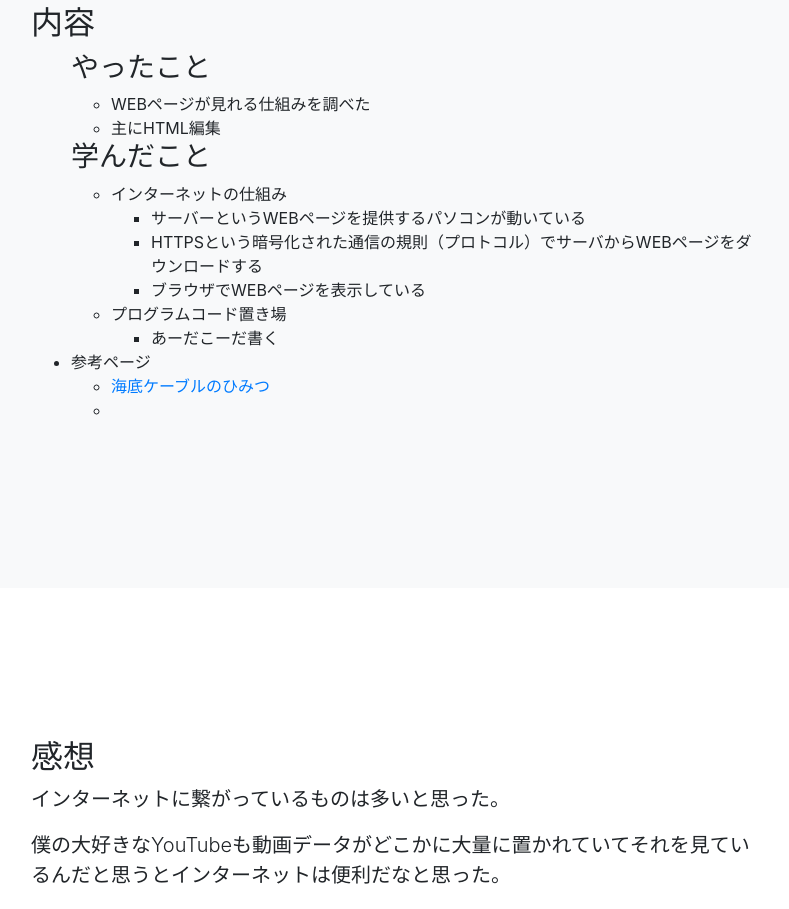
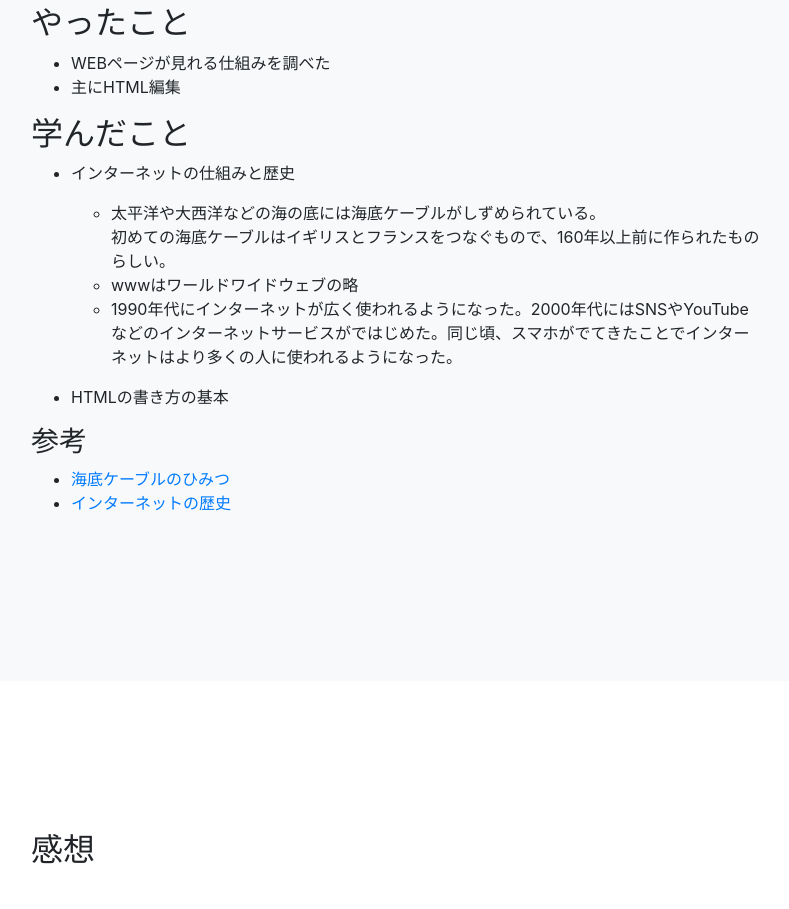
Before and after one commit to sako-na/myself, a website with bundled scripts: page index.html in a window 1280 px wide. Shown: the part 1016-1925 px from the top of the page, without its empty margins (244-1033 px from the left). Built offline with nearby package versions, Linux system fonts and the light colour scheme.

Commit message:
Update index.html

```diff
--- a/index.html
+++ b/index.html
@@ -57,7 +57,7 @@
         <div class="col-lg-8 mx-auto">
           <h2>見てくれてありがとう！</h2>
            <p class="lead">お父さんに教わりながら初めてホームページを作ってみました。<br>
-             これをやろうと思ったきっかけは、お父さんがふだんコンピューターを使っていて興味がわいてきたからです。<br>
+             きっかけはお父さんがふだんコンピューターを使っていて、興味がわいてきたからです。<br>
              URLをメモしてパソコンやスマホで見てください。<br>
              https://sako-na.github.io/myself</p>
         </div>
@@ -69,32 +69,28 @@
     <div class="container">
       <div class="row">
         <div class="col-lg-8 mx-auto">
-          <h2>内容</h2>
-          <ul>
-          <h3>やったこと</h3>
+          <h2>やったこと</h2>
           <ul>
             <li>WEBページが見れる仕組みを調べた</li>
             <li>主にHTML編集</li>
           </ul>
-            <h3>学んだこと</h3>
+            <h2>学んだこと</h2>
           <ul>
-            <li>インターネットの仕組み</li>
+            <li>インターネットの仕組みと歴史</li>
               <ul>
-                <li>サーバーというWEBページを提供するパソコンが動いている</li>
-                <li>HTTPSという暗号化された通信の規則（プロトコル）でサーバからWEBページをダウンロードする</li>
-                <li>ブラウザでWEBページを表示している</li>
-              </ul>
-            <li>プログラムコード置き場</li>
-              <ul>
-                <li>あーだこーだ書く</li>
-              </ul>
-              </ul>
-            <li>参考ページ</li>
+                <p class=""><li>太平洋や大西洋などの海の底には海底ケーブルがしずめられている。<br>
+                初めての海底ケーブルはイギリスとフランスをつなぐもので、160年以上前に作られたものらしい。</li>
+                <li>wwwはワールドワイドウェブの略</li>
+                <li>1990年代にインターネットが広く使われるようになった。2000年代にはSNSやYouTubeなどのインターネットサービスがではじめた。同じ頃、スマホがでてきたことでインターネットはより多くの人に使われるようになった。</li>
+                </p>
+            </ul>
+            <li>HTMLの書き方の基本</li>
+          </ul>
+            <h3>参考</h3>
               <ul>
                 <li><a href="https://jpn.nec.com/kids/himitsu/07.html">海底ケーブルのひみつ</a></li>
-                <li><a href="https://jpn.nec.com/kids/himitsu/07.html"></a></li>
-
-            </ul>
+                <li><a href="https://www.youtube.com/watch?v=99nwkPcnl0k">インターネットの歴史</a></li>
+              </ul>
           </ul>
         </div>
       </div>
@@ -106,8 +102,6 @@
       <div class="row">
         <div class="col-lg-8 mx-auto">
           <h2>感想</h2>
-          <p class="lead">インターネットに繋がっているものは多いと思った。</p>
-          <p class="lead">僕の大好きなYouTubeも動画データがどこかに大量に置かれていてそれを見ているんだと思うとインターネットは便利だなと思った。</p>
         </div>
       </div>
     </div>
```
